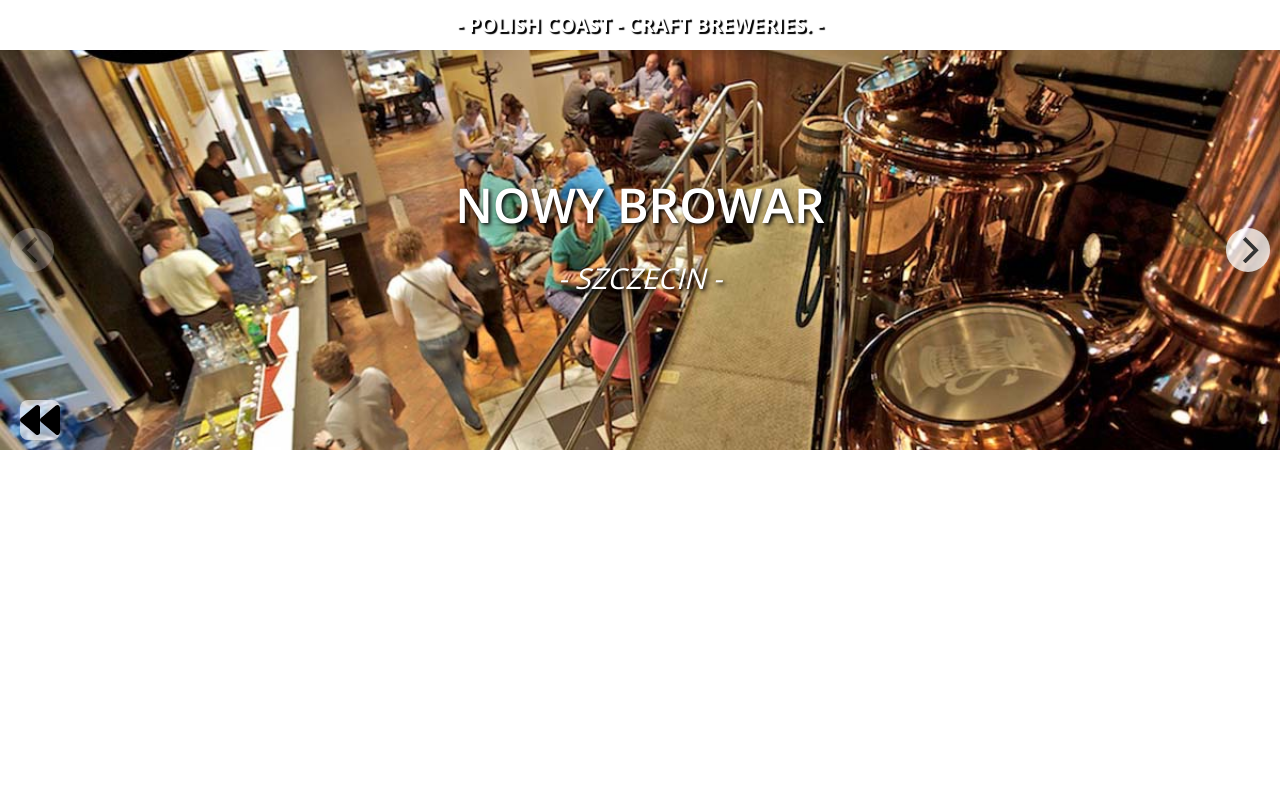
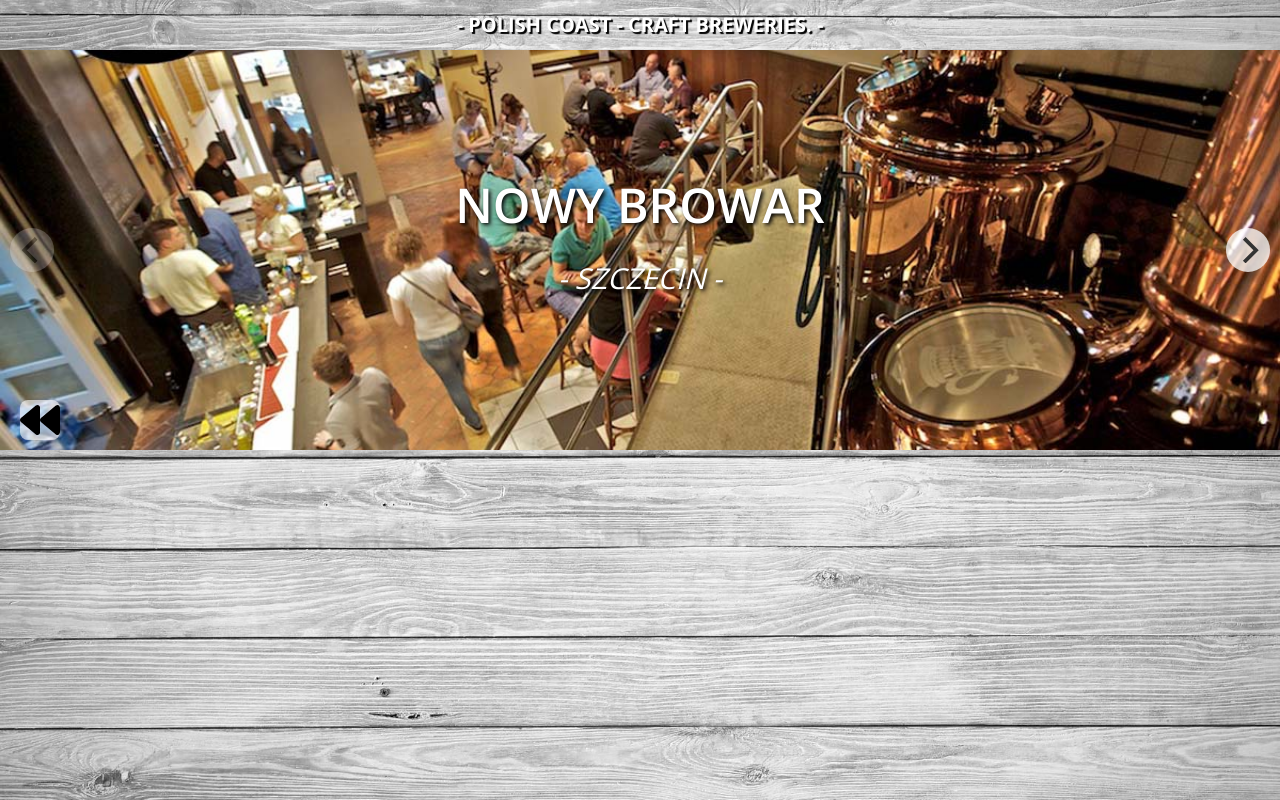
Before and after one commit to przemyslawjurkiewicz/carousel-and-map, a plain HTML site: page index.html in a window 1280 px wide. Drawn offline with nearby package versions, Linux system fonts and the light colour scheme; files that its build step writes are made by us from their sources; the site is published under a folder, as on GitHub Pages, so addresses that start at the root find nothing.

```diff
--- a/sass/style.scss
+++ b/sass/style.scss
@@ -3,7 +3,7 @@
 }
 
 body {
-  background-image: url(/images/beer_background.jpg);
+  background-image: url(../images/beer_background.jpg);
   background-size: cover;
   background-position: center top;
   background-repeat: no-repeat;
```
Also changed, not shown: css/style.css (added).
